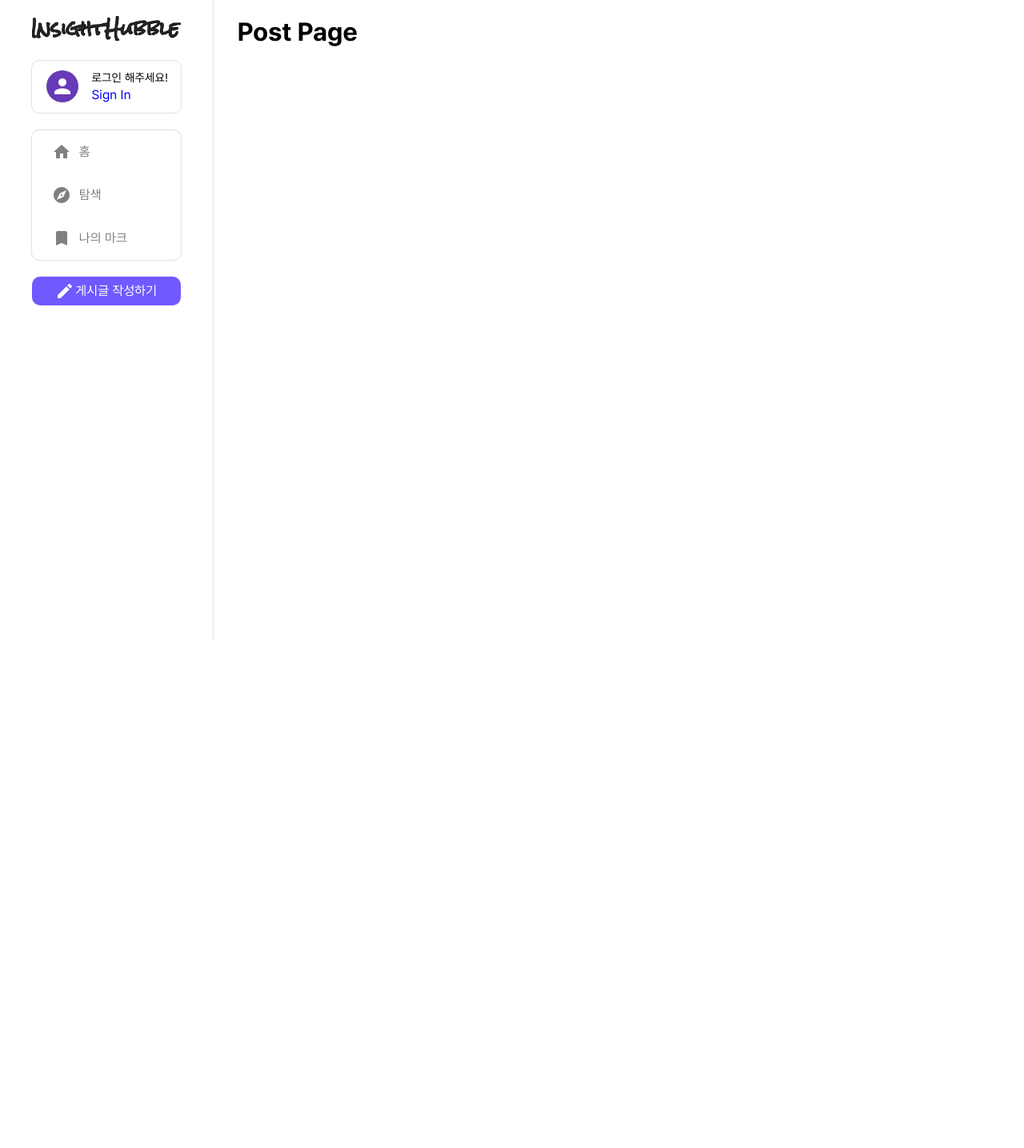
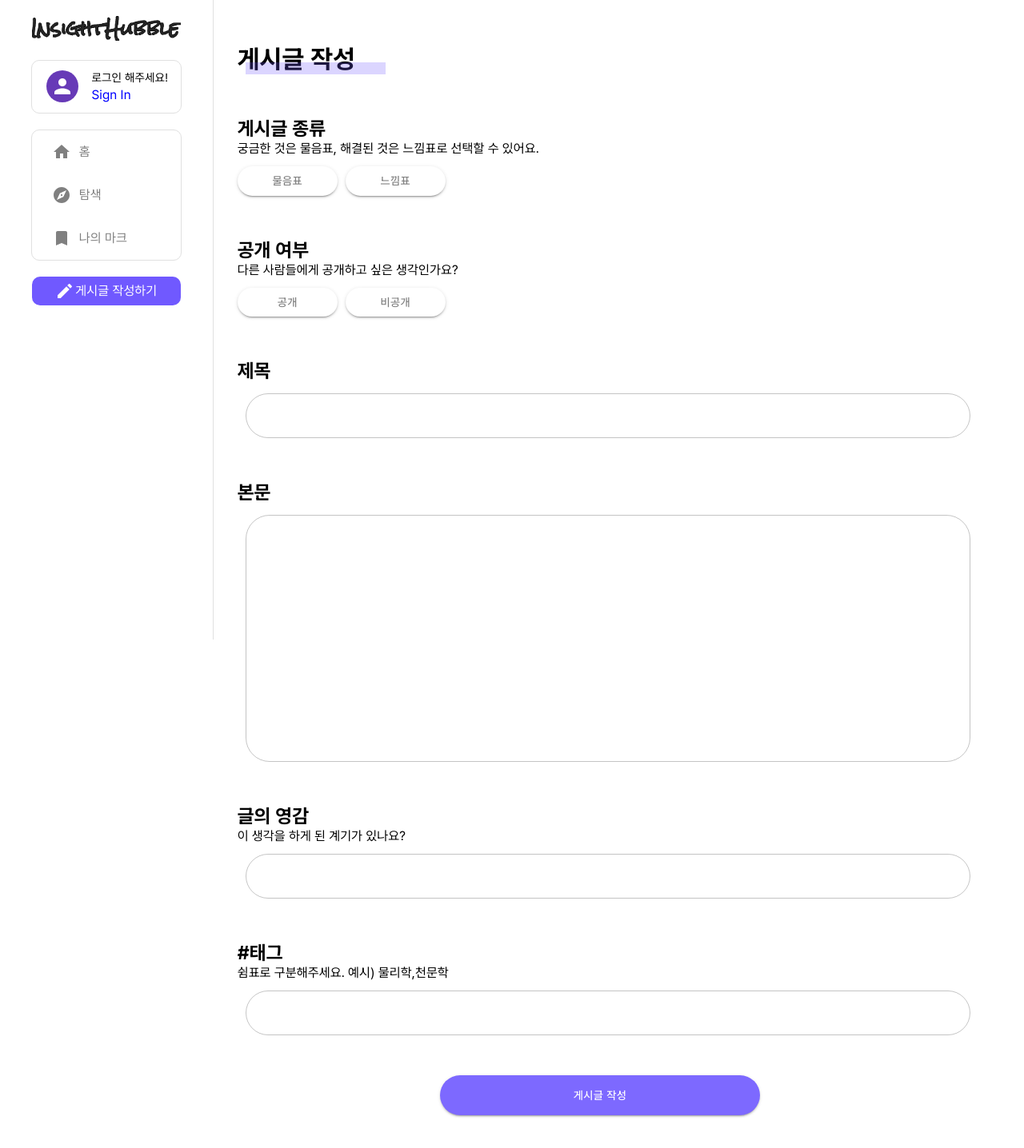
Before and after one commit to parkblo/insight-hubble-front, a React (Create React App) app: page /post in a window 1280 px wide. Shown: the top 1436 px of the page at 80% size. Before the commit the page ends 800 px from the top, so only its background shows below. Built offline with nearby package versions, Linux system fonts and the light colour scheme.

Commit message:
✨ feat: 게시글 작성 페이지 UI 구현

```diff
--- a/src/components/HubbleButton/HubbleButton.tsx
+++ b/src/components/HubbleButton/HubbleButton.tsx
@@ -1,8 +1,13 @@
 import { Button, ButtonProps } from "@mui/material";
 import colors from "constants/colors";
 
-function HubbleButton(props: ButtonProps) {
+interface HubbleButtonProps extends ButtonProps {
+  selected?: boolean;
+}
+
+function HubbleButton({ selected, ...props }: HubbleButtonProps) {
   const style = {
+    default: {
       width: "100%",
       height: "100%",
       borderRadius: "30px",
@@ -12,9 +17,26 @@ function HubbleButton(props: ButtonProps) {
         backgroundColor: colors.purple,
         opacity: "1",
       },
+    },
+    unselected: {
+      width: "100%",
+      height: "100%",
+      borderRadius: "30px",
+      backgroundColor: "white",
+      color: "gray",
+      opacity: "1",
+      "&:hover": {
+        backgroundColor: "white",
+        boxShadow: "10px",
+      },
+    },
   };
 
-  return <Button sx={style} variant="contained" {...props} />;
+  if (selected === false) {
+    return <Button sx={style.unselected} variant="contained" {...props} />;
+  } else {
+    return <Button sx={style.default} variant="contained" {...props} />;
+  }
 }
 
 export default HubbleButton;
--- a/src/components/HubbleTextField/HubbleTextField.tsx
+++ b/src/components/HubbleTextField/HubbleTextField.tsx
@@ -4,10 +4,15 @@ import { TextField, TextFieldProps } from "@mui/material";
 function HubbleTextField(props: TextFieldProps) {
   const style = {
     width: "100%",
+    paddingLeft: "10px",
     ".MuiOutlinedInput-root": {
       borderRadius: "30px",
       paddingLeft: "10px",
-      height: "40px",
+      paddingRight: "10px",
+    },
+    ".MuiInputBase-input": {
+      paddingLeft: "10px",
+      paddingRight: "10px",
     },
   };
 
--- a/src/pages/Post/Post.tsx
+++ b/src/pages/Post/Post.tsx
@@ -1,7 +1,168 @@
-import React from "react";
+import React, { useState } from "react";
+import { Box } from "@mui/material";
+import axios from "axios";
+
+import MenuTitle from "components/MenuTitle/MenuTitle";
+import CategoryTitle from "components/MenuTitle/CategoryTitle";
+import HubbleButton from "components/HubbleButton/HubbleButton";
+import styles from "./PostStyles";
+import HubbleTextField from "components/HubbleTextField/HubbleTextField";
+
+/*
+버튼을 누르면 상태 반영
+상태에 따라서 스타일 변경
+*/
 
 function Post() {
-  return <h1>Post Page</h1>;
+  const [form, setForm] = useState({
+    category: "",
+    isVisible: "",
+    title: "",
+    content: "",
+    source: "",
+    tags: [],
+  });
+
+  const handleChange = (e: any) => {
+    const { name, value } = e.target;
+    setForm({
+      ...form,
+      [name]:
+        name === "tags"
+          ? value.split(",").map((tag: any) => tag.trim())
+          : value,
+    });
+  };
+
+  const validateForm = () => {
+    // TODO 유효성 검사 로직 작성
+    return true;
+  };
+
+  const handleSubmit = async () => {
+    if (!validateForm()) {
+      return;
+    }
+
+    const data = {
+      category: form.category,
+      isVisible: form.isVisible,
+      title: form.title,
+      content: form.content,
+      source: form.source,
+      tags: form.tags,
+    };
+
+    console.log(data); // test
+    try {
+      const response = await axios.post("http://localhost:3000/post", data);
+    } catch (error) {
+      // TODO: 오류 처리 로직 작성
+    }
+  };
+
+  return (
+    <Box>
+      <MenuTitle title="게시글 작성" />
+      <CategoryTitle
+        title="게시글 종류"
+        subTitle="궁금한 것은 물음표, 해결된 것은 느낌표로 선택할 수 있어요."
+      />
+      <Box sx={styles.categoryContainer}>
+        <Box sx={styles.selectButton}>
+          <HubbleButton
+            name="category"
+            value="question"
+            onClick={handleChange}
+            selected={form.category === "question"}
+          >
+            물음표
+          </HubbleButton>
+        </Box>
+        <Box sx={styles.selectButton}>
+          <HubbleButton
+            name="category"
+            value="exclamation"
+            onClick={handleChange}
+            selected={form.category === "exclamation"}
+          >
+            느낌표
+          </HubbleButton>
+        </Box>
+      </Box>
+      <CategoryTitle
+        title="공개 여부"
+        subTitle="다른 사람들에게 공개하고 싶은 생각인가요?"
+      />
+      <Box sx={styles.categoryContainer}>
+        <Box sx={styles.selectButton}>
+          <HubbleButton
+            name="isVisible"
+            value="true"
+            onClick={handleChange}
+            selected={form.isVisible === "true"}
+          >
+            공개
+          </HubbleButton>
+        </Box>
+        <Box sx={styles.selectButton}>
+          <HubbleButton
+            name="isVisible"
+            value="false"
+            onClick={handleChange}
+            selected={form.isVisible === "false"}
+          >
+            비공개
+          </HubbleButton>
+        </Box>
+      </Box>
+      <CategoryTitle title="제목" />
+      <Box>
+        <HubbleTextField
+          name="title"
+          value={form.title}
+          onChange={handleChange}
+        />
+      </Box>
+      <CategoryTitle title="본문" />
+      <Box>
+        <HubbleTextField
+          name="content"
+          value={form.content}
+          onChange={handleChange}
+          multiline
+          rows={12}
+        />
+      </Box>
+      <CategoryTitle
+        title="글의 영감"
+        subTitle="이 생각을 하게 된 계기가 있나요?"
+      />
+      <Box>
+        <HubbleTextField
+          name="source"
+          value={form.source}
+          onChange={handleChange}
+        />
+      </Box>
+      <CategoryTitle
+        title="#태그"
+        subTitle="쉼표로 구분해주세요. 예시) 물리학,천문학"
+      />
+      <Box>
+        <HubbleTextField
+          name="tags"
+          value={form.tags}
+          onChange={handleChange}
+        />
+      </Box>
+      <Box sx={styles.postButtonContainer}>
+        <Box sx={styles.postButton}>
+          <HubbleButton onClick={handleSubmit}>게시글 작성</HubbleButton>
+        </Box>
+      </Box>
+    </Box>
+  );
 }
 
 export default Post;
--- /dev/null
+++ b/src/pages/Post/PostStyles.tsx
@@ -0,0 +1,23 @@
+const styles = {
+  categoryContainer: {
+    display: "flex",
+    flexDirection: "row",
+    gap: "10px",
+  },
+  selectButton: {
+    width: "125px",
+  },
+  postButtonContainer: {
+    display: "flex",
+    alignItems: "center",
+    justifyContent: "center",
+    marginTop: "50px",
+    marginBottom: "50px",
+  },
+  postButton: {
+    width: "400px",
+    height: "50px",
+  },
+};
+
+export default styles;
```
Lines whose indentation alone changed are shown as unchanged.
